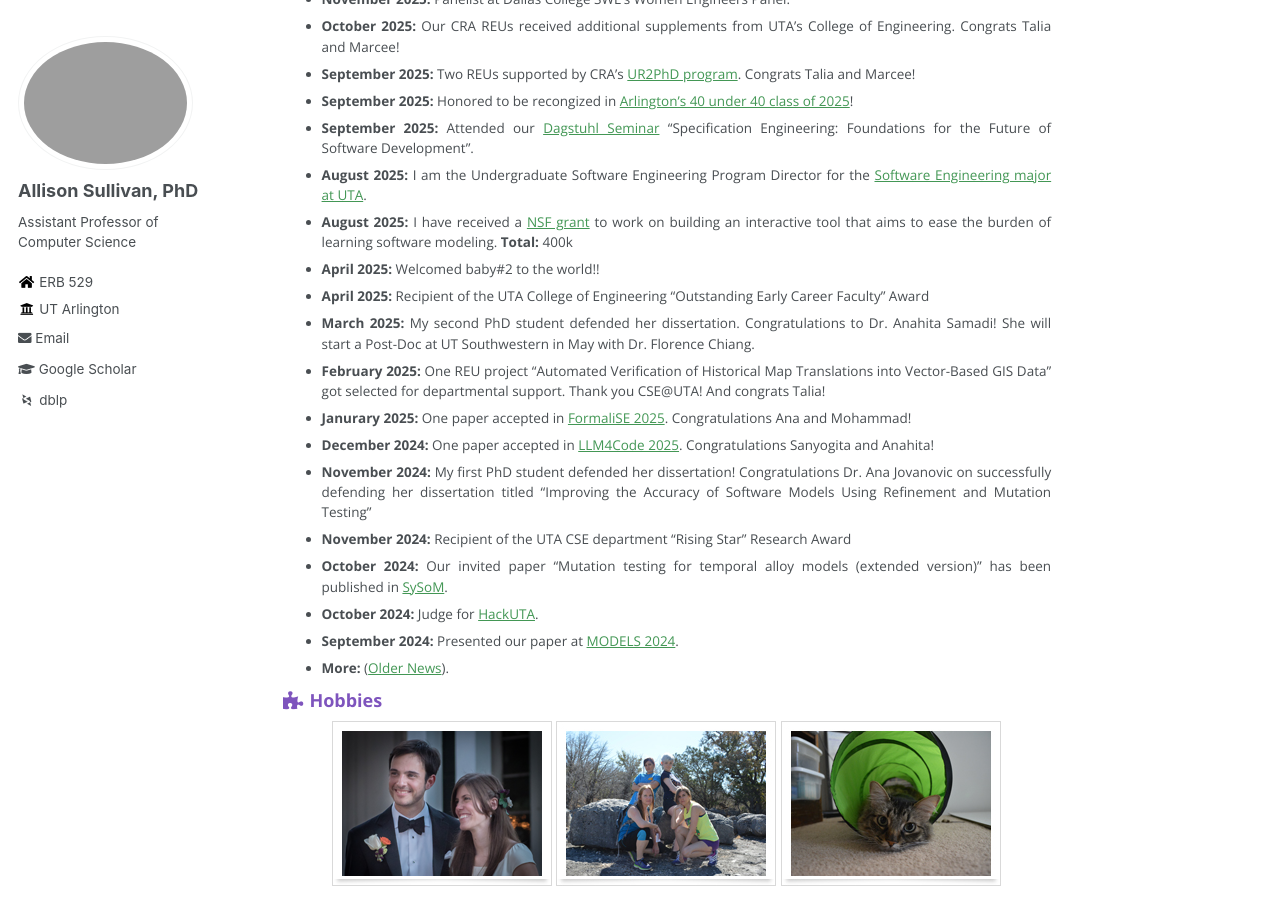
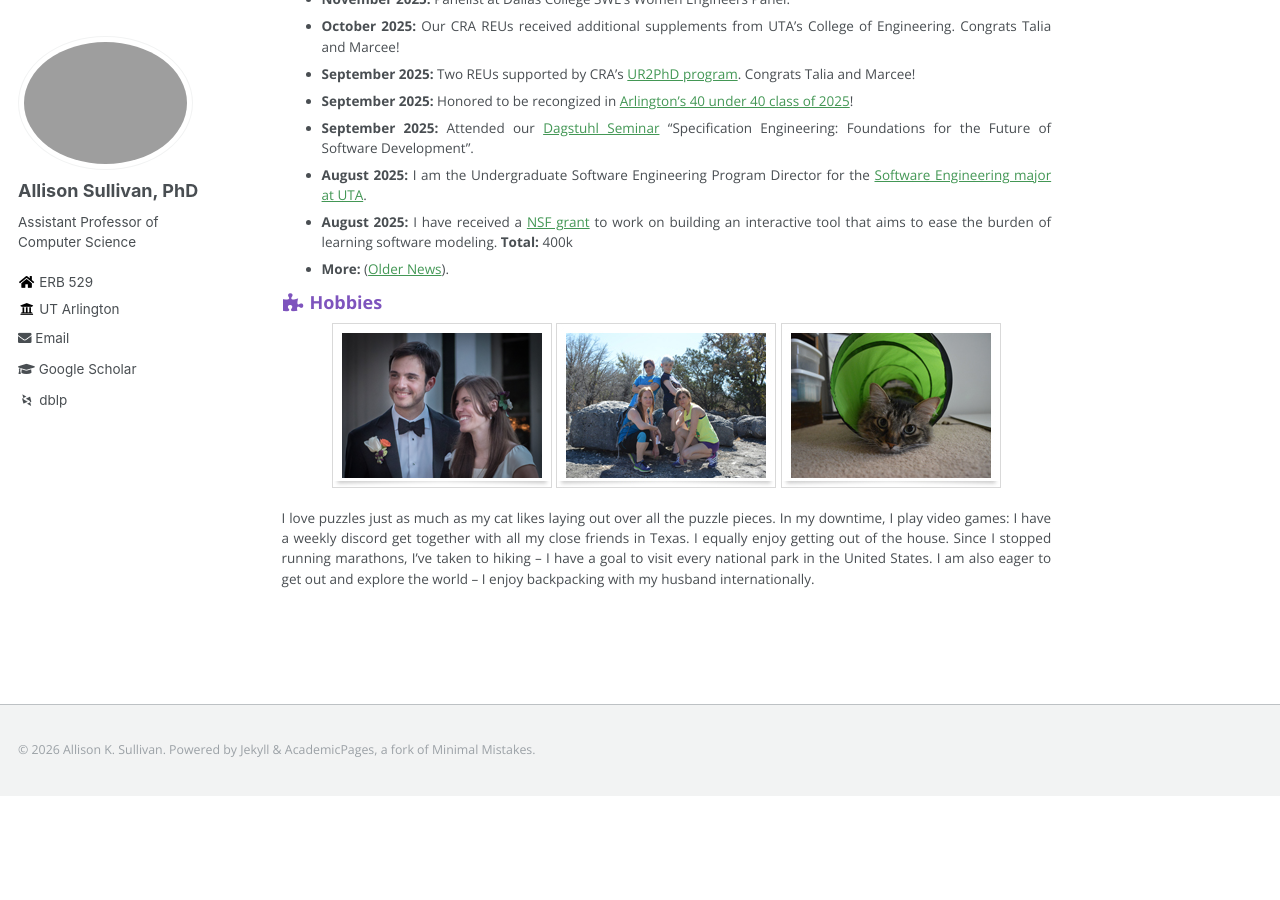
Before and after one commit to Allisonius/allisonius.github.io, a Jekyll site: the page built from _pages/about.md, in a window 1280 px wide and 900 px high, scrolled down 1180 px. Built offline with Jekyll 4.4.1, drawn with Linux system fonts in a browser that asks for light colours; some web fonts are replaced; after the commit the page ends 1976 px from its top, so only the background shows below that.

Commit message:
Update about.md

```diff
--- a/_pages/about.md
+++ b/_pages/about.md
@@ -44,17 +44,6 @@ My main goal is to improve software reliability by focusing on:
 * **September 2025:** Attended our [Dagstuhl Seminar](https://www.dagstuhl.de/seminars/seminar-calendar/seminar-details/25392) "Specification Engineering: Foundations for the Future of Software Development".
 * **August 2025:** I am the Undergraduate Software Engineering Program Director for the [Software Engineering major at UTA](https://www.uta.edu/academics/programs/software-engineering-bs?level=ug&program=softeng).
 * **August 2025:** I have received a [NSF grant](https://www.nsf.gov/awardsearch/showAward?AWD_ID=2517621&HistoricalAwards=false) to work on building an interactive tool that aims to ease the burden of learning software modeling. **Total:** 400k
-* **April 2025:** Welcomed baby#2 to the world!!
-* **April 2025:** Recipient of the UTA College of Engineering "Outstanding Early Career Faculty" Award
-* **March 2025:** My second PhD student defended her dissertation. Congratulations to Dr. Anahita Samadi! She will start a Post-Doc at UT Southwestern in May with Dr. Florence Chiang.
-* **February 2025:** One REU project "Automated Verification of Historical Map Translations into Vector-Based GIS Data" got selected for departmental support. Thank you CSE@UTA! And congrats Talia!
-* **Janurary 2025:** One paper accepted in [FormaliSE 2025](https://conf.researchr.org/home/Formalise-2025). Congratulations Ana and Mohammad!
-* **December 2024:** One paper accepted in [LLM4Code 2025](https://llm4code.github.io/). Congratulations Sanyogita and Anahita!
-* **November 2024:** My first PhD student defended her dissertation! Congratulations Dr. Ana Jovanovic on successfully defending her dissertation titled "Improving the Accuracy of Software Models Using Refinement and Mutation Testing"
-* **November 2024:** Recipient of the UTA CSE department "Rising Star" Research Award
-* **October 2024:** Our invited paper "Mutation testing for temporal alloy models (extended version)" has been published in [SySoM](https://link.springer.com/article/10.1007/s10270-024-01220-x).
-* **October 2024:** Judge for [HackUTA](https://www.hackuta.org/).
-* **September 2024:** Presented our paper at [MODELS 2024](https://conf.researchr.org/home/models-2024).
 * **More:** ([Older News](https://allisonius.github.io/news/)).
 
 <h3><i class="fa fa-fw fa-puzzle-piece" aria-hidden="true"></i> Hobbies</h3>
```
